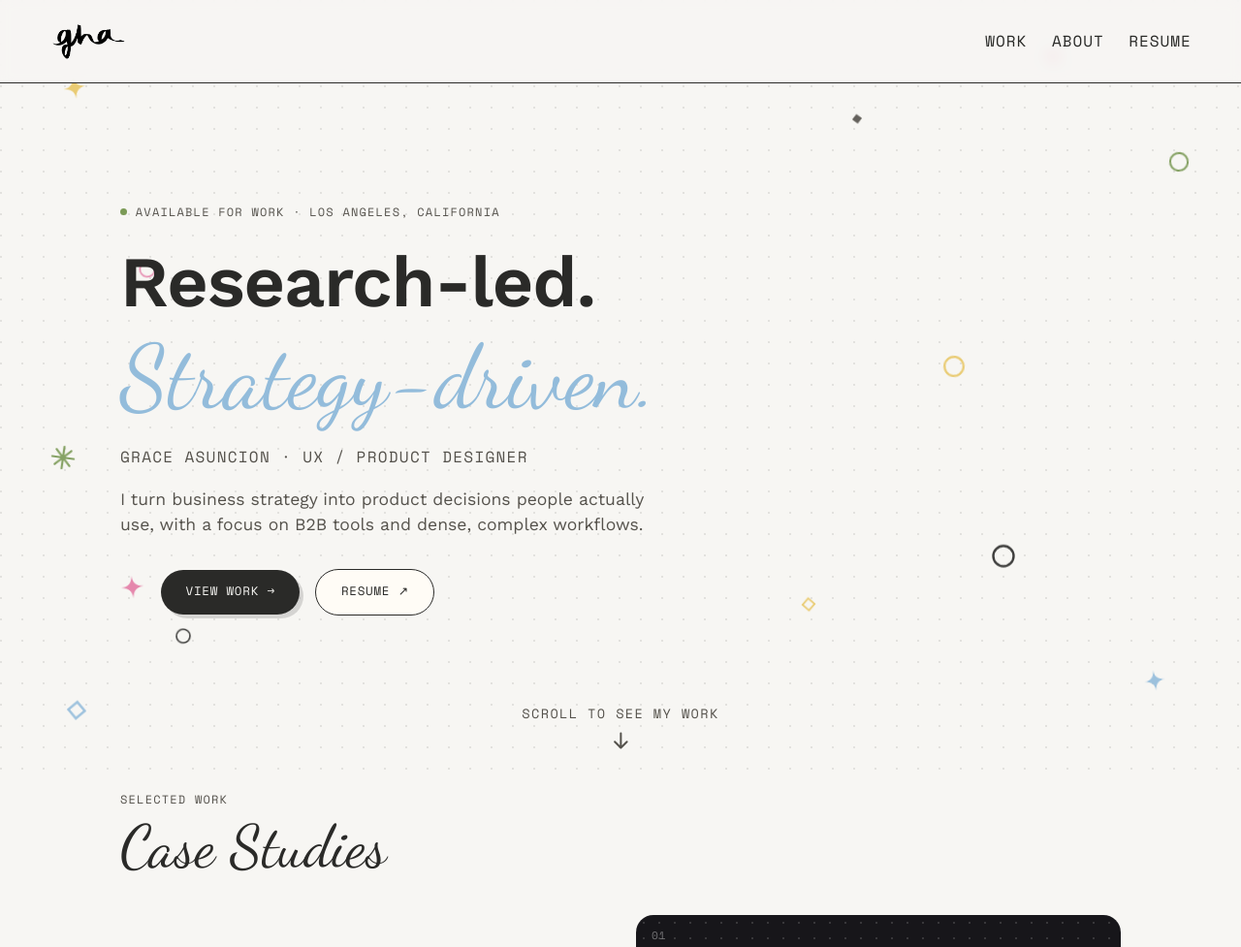
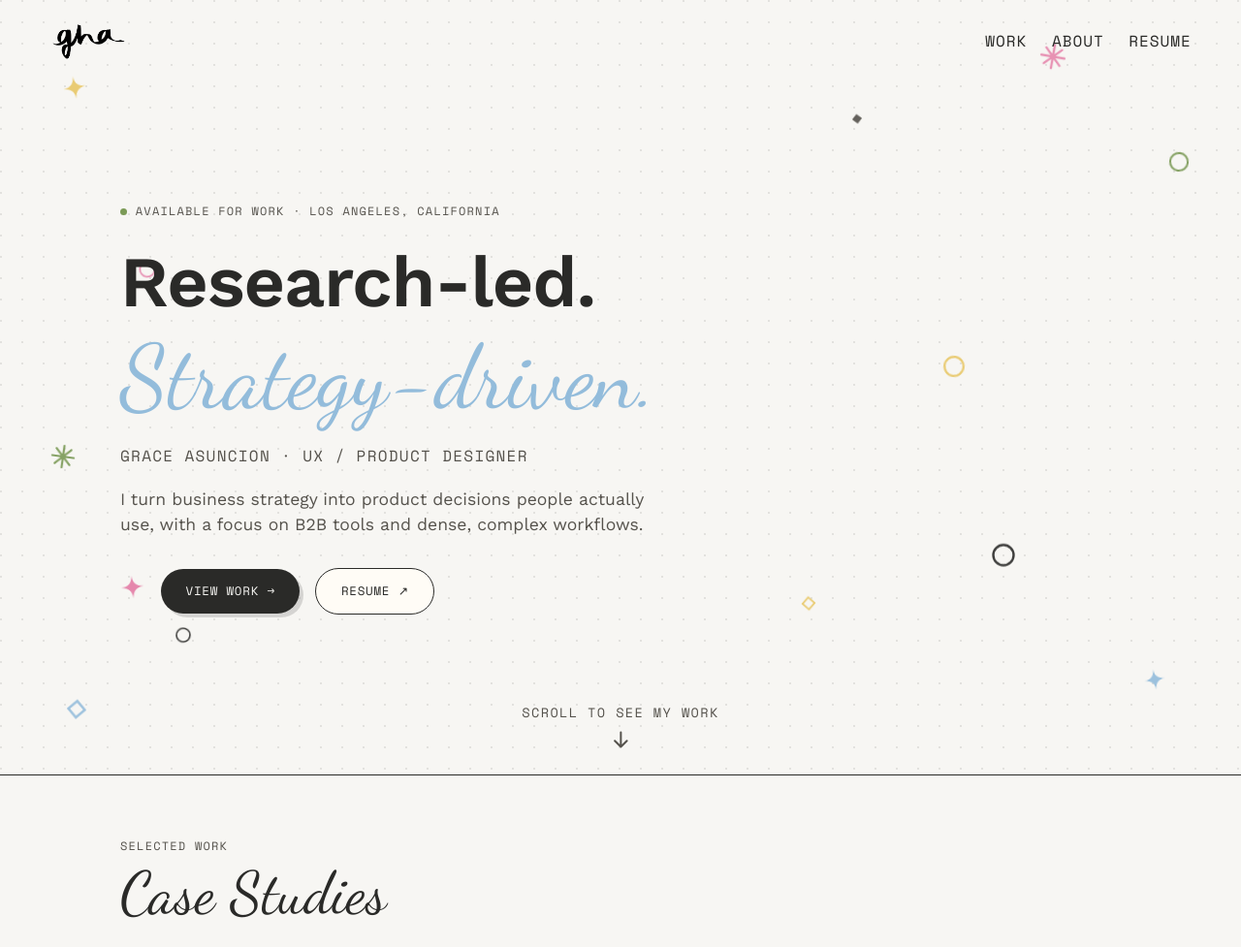
Before and after one commit to graceasuncion/portfolio, a plain HTML site: page portfolio.html in a window 1280 px wide. Shown: the top 977 px of the page at 97% size. Drawn offline with nearby package versions, Linux system fonts and the light colour scheme.

```diff
--- a/script.js
+++ b/script.js
@@ -3,10 +3,12 @@
   console.log("running script.js");
 
   var hero = document.querySelector('.hero');
+  var nav = document.querySelector('.site-nav');
   if (hero && 'IntersectionObserver' in window) {
     var heroObserver = new IntersectionObserver(function (entries) {
       entries.forEach(function (entry) {
         hero.classList.toggle('is-visible', entry.isIntersecting);
+        if (nav) nav.classList.toggle('is-visible', !entry.isIntersecting);
       });
     }, { threshold: 0.3 });
     heroObserver.observe(hero);
--- a/styles.css
+++ b/styles.css
@@ -57,6 +57,13 @@
   left: 0;
   right: 0;
   z-index: 50;
+  background: transparent;
+  border-bottom: 1px solid transparent;
+  backdrop-filter: blur(0px);
+  transition: background-color 0.5s ease, border-color 0.5s ease, backdrop-filter 0.5s ease;
+}
+
+.site-nav.is-visible {
   background: rgba(247, 246, 243, 0.9);
   backdrop-filter: blur(6px);
   border-bottom: var(--border);
@@ -130,6 +137,8 @@
 @media (prefers-reduced-motion: reduce) {
   .cursor-star { display: none; }
 
+  .site-nav { transition: none; }
+
   .hero-eyebrow,
   .hero-headline,
   .hero-byline,
@@ -189,6 +198,7 @@
   padding: 6.5rem 0 4rem;
   overflow: hidden;
   text-align: left;
+  border-bottom: var(--border);
   background-image:
     radial-gradient(circle at 1px 1px, rgba(42,42,40,0.1) 1.5px, transparent 0);
   background-size: 22px 22px;
@@ -428,7 +438,7 @@
    Project grid (home)
 ================================ */
 .section-intro {
-  padding-top: 1rem;
+  padding-top: 4rem;
   margin-bottom: 1.5rem;
 }
 
```
